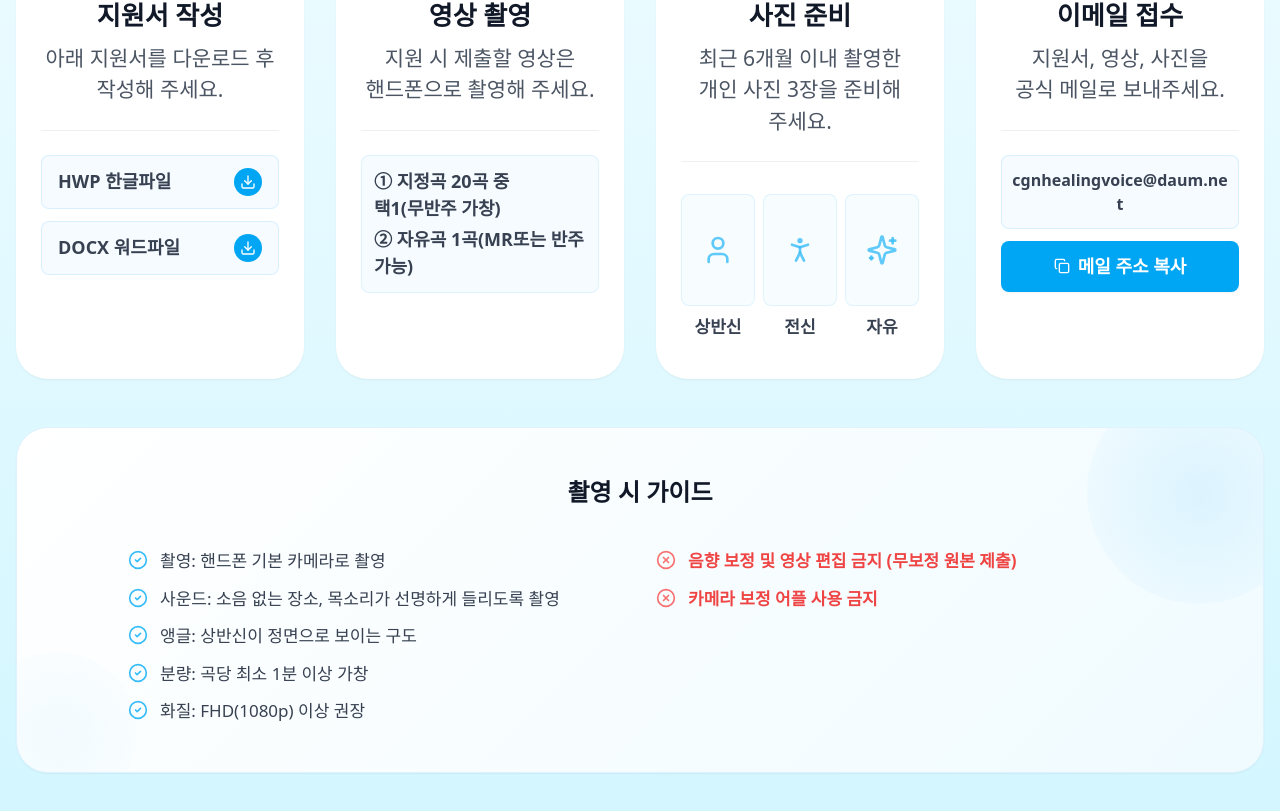
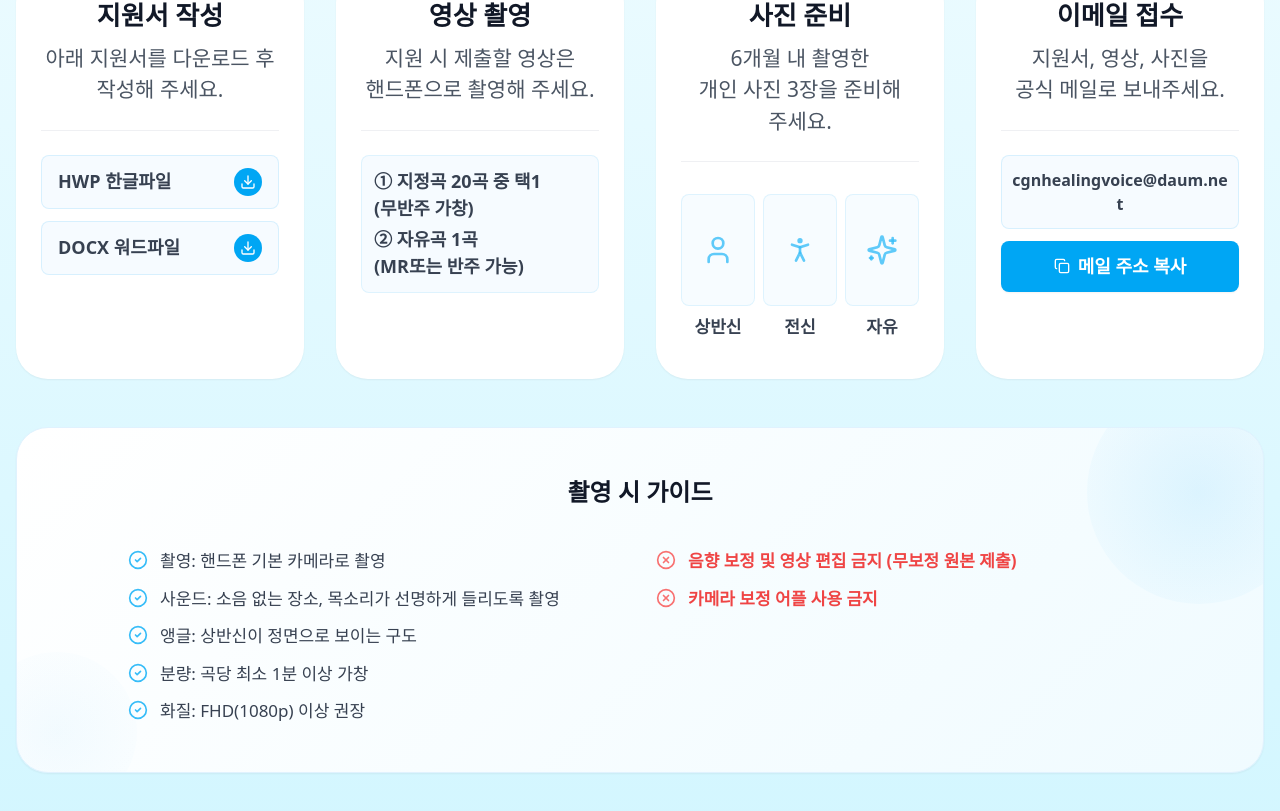
Before and after one commit to seun9eun/healingvoice, a React (Vite) app: page / in a window 1280 px wide. Shown: the part 4572-5383 px from the top of the page. Built offline with nearby package versions, Linux system fonts and the light colour scheme; a web font is replaced by a local one.

Commit message:
fix: enable line breaks in video guide, update photo desc text

```diff
--- a/src/app/components/StepsSection.tsx
+++ b/src/app/components/StepsSection.tsx
@@ -117,8 +117,8 @@ export function StepsSection() {
       content: (
         <div className="space-y-4 mt-2">
           <div className="break-keep text-[18px] space-y-1 bg-sky-50/60 border border-sky-200/40 p-3 rounded-lg text-left">
-            <p className="break-keep text-gray-700 font-bold">{t('steps.step2.guide1')}</p>
-            <p className="break-keep font-bold whitespace-pre-line text-gray-700">{t('steps.step2.guide2')}</p>
+            <p className="break-keep whitespace-pre-line text-gray-700 font-bold">{t('steps.step2.guide1')}</p>
+            <p className="break-keep whitespace-pre-line font-bold text-gray-700">{t('steps.step2.guide2')}</p>
           </div>
         </div>
       ),
--- a/src/app/translations.ts
+++ b/src/app/translations.ts
@@ -35,9 +35,9 @@ export const translations = {
         title: "영상 촬영",
         desc: "지원 시 제출할 영상은\n 핸드폰으로 촬영해 주세요.",
         guide1:
-          "① 지정곡 20곡 중 택1(무반주 가창)",
+          "① 지정곡 20곡 중 택1\n  (무반주 가창)",
         guide2:
-          "② 자유곡 1곡(MR또는 반주 가능)",
+          "② 자유곡 1곡\n  (MR또는 반주 가능)",
         check1: "촬영: 핸드폰 기본 카메라로 촬영",
         check2: "사운드: 소음 없는 장소, 목소리가 선명하게 들리도록 촬영",
         check3: "앵글: 상반신이 정면으로 보이는 구도",
@@ -48,7 +48,7 @@ export const translations = {
       },
       step3: {
         title: "사진 준비",
-        desc: "최근 6개월 이내 촬영한\n 개인 사진 3장을 준비해 주세요.",
+        desc: "6개월 내 촬영한\n 개인 사진 3장을 준비해 주세요.",
         photo1: "상반신",
         photo2: "전신",
         photo3: "자유",
```
